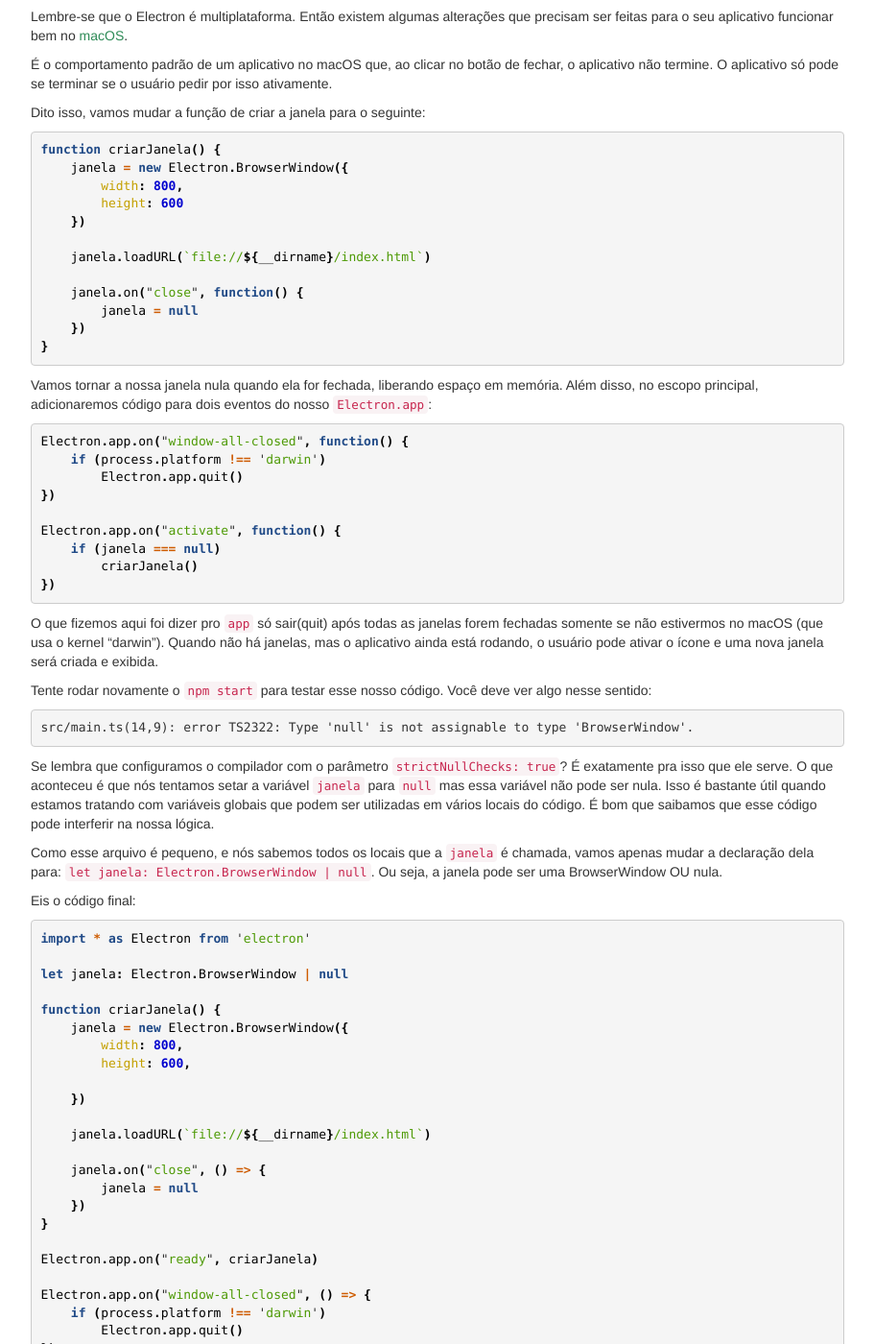
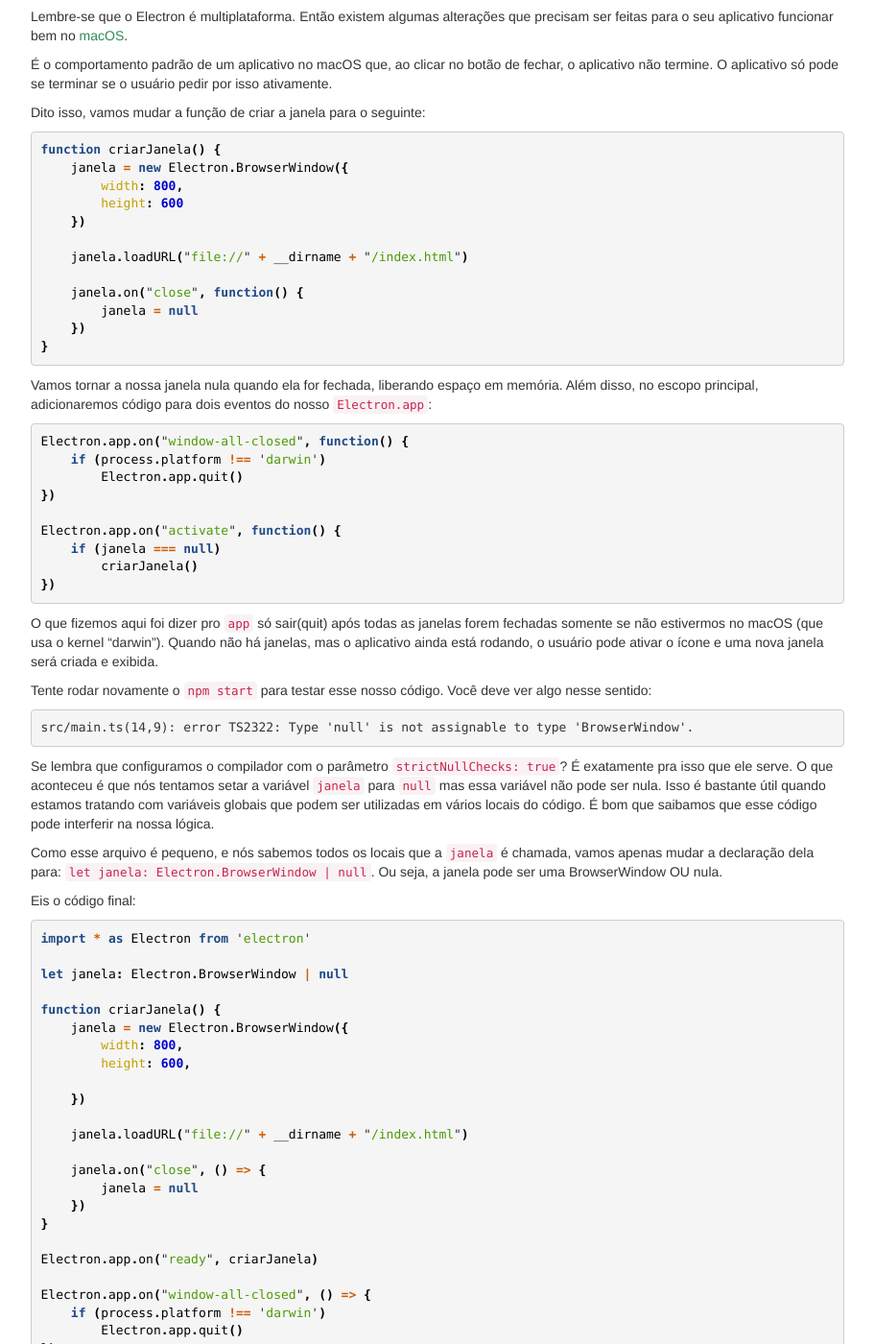
Before and after one commit to thiagojedi/thiagojedi.github.io, a Jekyll site: the page built from _posts/2017-05-06-electrotype_2.md, in a window 1280 px wide and 1400 px high, scrolled down 3360 px. Shown: the whole window at 96% size, without its empty margins (38-949 px from the left). Built offline with Jekyll 4.4.1, drawn with Linux system fonts in a browser that asks for light colours.

Commit message:
Melhorando visibilidade do código TS

```diff
--- a/_posts/2017-05-06-electrotype_2.md
+++ b/_posts/2017-05-06-electrotype_2.md
@@ -174,7 +174,7 @@
         height: 600
     })
 
-    janela.loadURL(`file://${__dirname}/index.html`)
+    janela.loadURL("file://" + __dirname + "/index.html")
 
     janela.on("close", function() {
         janela = null
@@ -229,7 +229,7 @@
 
     })
 
-    janela.loadURL(`file://${__dirname}/index.html`)
+    janela.loadURL("file://" + __dirname + "/index.html")
 
     janela.on("close", () => {
         janela = null
```
